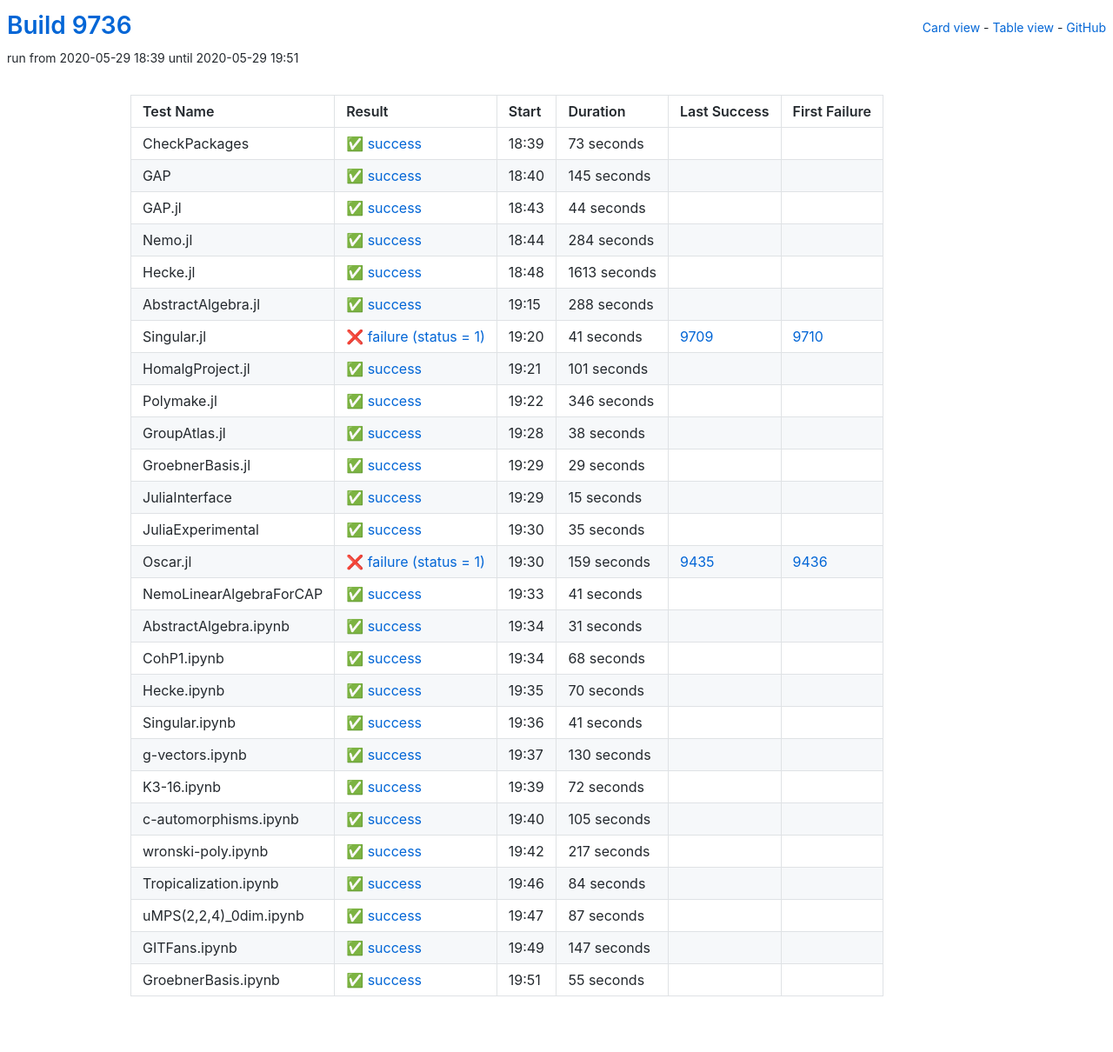
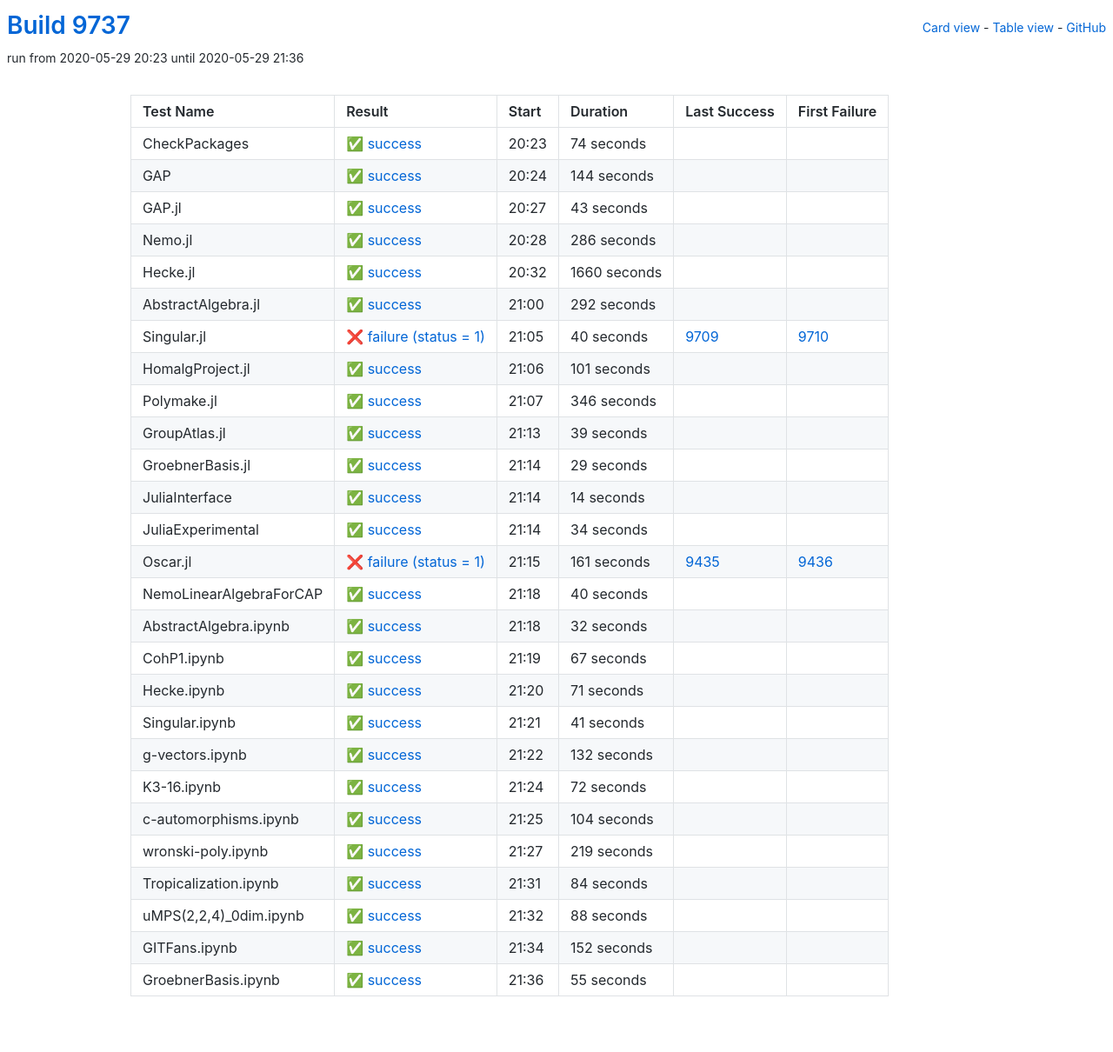
Before and after one commit to oscar-system/oscar-ci-status, a Jekyll site: the page built from table.html, in a window 1280 px wide. Shown: the whole page at 87% size. Built offline with Jekyll 4.4.1, drawn with Linux system fonts in a browser that asks for light colours.

Commit message:
Build 9737

```diff
--- a/_data/ci.yml
+++ b/_data/ci.yml
@@ -1,89 +1,89 @@
-build: 9736
-build_url: https://oscarci.mathematik.uni-kl.de/job/oscar/9736/
+build: 9737
+build_url: https://oscarci.mathematik.uni-kl.de/job/oscar/9737/
 job: oscar
 tests:
-- duration: 73
+- duration: 74
   exitcode: 0
   first_failure: false
   first_failure_url: null
   id: checkpackages
   last_success: false
   last_success_url: null
-  log: https://oscarci.mathematik.uni-kl.de/job/oscar/9736/artifact/logs/build-9736/CheckPackages.log
+  log: https://oscarci.mathematik.uni-kl.de/job/oscar/9737/artifact/logs/build-9737/CheckPackages.log
   name: CheckPackages
-  start: 2020-05-29 18:39
+  start: 2020-05-29 20:23
   status: success
   success: true
-- duration: 145
+- duration: 144
   exitcode: 0
   first_failure: false
   first_failure_url: null
   id: gap
   last_success: false
   last_success_url: null
-  log: https://oscarci.mathematik.uni-kl.de/job/oscar/9736/artifact/logs/build-9736/GAP.log
+  log: https://oscarci.mathematik.uni-kl.de/job/oscar/9737/artifact/logs/build-9737/GAP.log
   name: GAP
-  start: 2020-05-29 18:40
+  start: 2020-05-29 20:24
   status: success
   success: true
-- duration: 44
+- duration: 43
   exitcode: 0
   first_failure: false
   first_failure_url: null
   id: gap-jl
   last_success: false
   last_success_url: null
-  log: https://oscarci.mathematik.uni-kl.de/job/oscar/9736/artifact/logs/build-9736/GAP.jl.log
+  log: https://oscarci.mathematik.uni-kl.de/job/oscar/9737/artifact/logs/build-9737/GAP.jl.log
   name: GAP.jl
-  start: 2020-05-29 18:43
+  start: 2020-05-29 20:27
   status: success
   success: true
-- duration: 284
+- duration: 286
   exitcode: 0
   first_failure: false
   first_failure_url: null
   id: nemo-jl
   last_success: false
   last_success_url: null
-  log: https://oscarci.mathematik.uni-kl.de/job/oscar/9736/artifact/logs/build-9736/Nemo.jl.log
+  log: https://oscarci.mathematik.uni-kl.de/job/oscar/9737/artifact/logs/build-9737/Nemo.jl.log
   name: Nemo.jl
-  start: 2020-05-29 18:44
+  start: 2020-05-29 20:28
   status: success
   success: true
-- duration: 1613
+- duration: 1660
   exitcode: 0
   first_failure: false
   first_failure_url: null
   id: hecke-jl
   last_success: false
   last_success_url: null
-  log: https://oscarci.mathematik.uni-kl.de/job/oscar/9736/artifact/logs/build-9736/Hecke.jl.log
+  log: https://oscarci.mathematik.uni-kl.de/job/oscar/9737/artifact/logs/build-9737/Hecke.jl.log
   name: Hecke.jl
-  start: 2020-05-29 18:48
+  start: 2020-05-29 20:32
   status: success
   success: true
-- duration: 288
+- duration: 292
   exitcode: 0
   first_failure: false
   first_failure_url: null
   id: abstractalgebra-jl
   last_success: false
   last_success_url: null
-  log: https://oscarci.mathematik.uni-kl.de/job/oscar/9736/artifact/logs/build-9736/AbstractAlgebra.jl.log
+  log: https://oscarci.mathematik.uni-kl.de/job/oscar/9737/artifact/logs/build-9737/AbstractAlgebra.jl.log
   name: AbstractAlgebra.jl
-  start: 2020-05-29 19:15
+  start: 2020-05-29 21:00
   status: success
   success: true
-- duration: 41
+- duration: 40
   exitcode: 1
   first_failure: 9710
   first_failure_url: https://oscarci.mathematik.uni-kl.de/job/oscar/9710/
   id: singular-jl
   last_success: 9709
   last_success_url: https://oscarci.mathematik.uni-kl.de/job/oscar/9709/
-  log: https://oscarci.mathematik.uni-kl.de/job/oscar/9736/artifact/logs/build-9736/Singular.jl.log
+  log: https://oscarci.mathematik.uni-kl.de/job/oscar/9737/artifact/logs/build-9737/Singular.jl.log
   name: Singular.jl
-  start: 2020-05-29 19:20
+  start: 2020-05-29 21:05
   status: failure
   success: false
 - duration: 101
@@ -93,9 +93,9 @@
   id: homalgproject-jl
   last_success: false
   last_success_url: null
-  log: https://oscarci.mathematik.uni-kl.de/job/oscar/9736/artifact/logs/build-9736/HomalgProject.jl.log
+  log: https://oscarci.mathematik.uni-kl.de/job/oscar/9737/artifact/logs/build-9737/HomalgProject.jl.log
   name: HomalgProject.jl
-  start: 2020-05-29 19:21
+  start: 2020-05-29 21:06
   status: success
   success: true
 - duration: 346
@@ -105,21 +105,21 @@
   id: polymake-jl
   last_success: false
   last_success_url: null
-  log: https://oscarci.mathematik.uni-kl.de/job/oscar/9736/artifact/logs/build-9736/Polymake.jl.log
+  log: https://oscarci.mathematik.uni-kl.de/job/oscar/9737/artifact/logs/build-9737/Polymake.jl.log
   name: Polymake.jl
-  start: 2020-05-29 19:22
+  start: 2020-05-29 21:07
   status: success
   success: true
-- duration: 38
+- duration: 39
   exitcode: 0
   first_failure: false
   first_failure_url: null
   id: groupatlas-jl
   last_success: false
   last_success_url: null
-  log: https://oscarci.mathematik.uni-kl.de/job/oscar/9736/artifact/logs/build-9736/GroupAtlas.jl.log
+  log: https://oscarci.mathematik.uni-kl.de/job/oscar/9737/artifact/logs/build-9737/GroupAtlas.jl.log
   name: GroupAtlas.jl
-  start: 2020-05-29 19:28
+  start: 2020-05-29 21:13
   status: success
   success: true
 - duration: 29
@@ -129,93 +129,93 @@
   id: groebnerbasis-jl
   last_success: false
   last_success_url: null
-  log: https://oscarci.mathematik.uni-kl.de/job/oscar/9736/artifact/logs/build-9736/GroebnerBasis.jl.log
+  log: https://oscarci.mathematik.uni-kl.de/job/oscar/9737/artifact/logs/build-9737/GroebnerBasis.jl.log
   name: GroebnerBasis.jl
-  start: 2020-05-29 19:29
+  start: 2020-05-29 21:14
   status: success
   success: true
-- duration: 15
+- duration: 14
   exitcode: 0
   first_failure: false
   first_failure_url: null
   id: juliainterface
   last_success: false
   last_success_url: null
-  log: https://oscarci.mathematik.uni-kl.de/job/oscar/9736/artifact/logs/build-9736/JuliaInterface.log
+  log: https://oscarci.mathematik.uni-kl.de/job/oscar/9737/artifact/logs/build-9737/JuliaInterface.log
   name: JuliaInterface
-  start: 2020-05-29 19:29
+  start: 2020-05-29 21:14
   status: success
   success: true
-- duration: 35
+- duration: 34
   exitcode: 0
   first_failure: false
   first_failure_url: null
   id: juliaexperimental
   last_success: false
   last_success_url: null
-  log: https://oscarci.mathematik.uni-kl.de/job/oscar/9736/artifact/logs/build-9736/JuliaExperimental.log
+  log: https://oscarci.mathematik.uni-kl.de/job/oscar/9737/artifact/logs/build-9737/JuliaExperimental.log
   name: JuliaExperimental
-  start: 2020-05-29 19:30
+  start: 2020-05-29 21:14
   status: success
   success: true
-- duration: 159
+- duration: 161
   exitcode: 1
   first_failure: 9436
   first_failure_url: https://oscarci.mathematik.uni-kl.de/job/oscar/9436/
   id: oscar-jl
   last_success: 9435
   last_success_url: https://oscarci.mathematik.uni-kl.de/job/oscar/9435/
-  log: https://oscarci.mathematik.uni-kl.de/job/oscar/9736/artifact/logs/build-9736/Oscar.jl.log
+  log: https://oscarci.mathematik.uni-kl.de/job/oscar/9737/artifact/logs/build-9737/Oscar.jl.log
   name: Oscar.jl
-  start: 2020-05-29 19:30
+  start: 2020-05-29 21:15
   status: failure
   success: false
-- duration: 41
+- duration: 40
   exitcode: 0
   first_failure: false
   first_failure_url: null
   id: nemolinearalgebraforcap
   last_success: false
   last_success_url: null
-  log: https://oscarci.mathematik.uni-kl.de/job/oscar/9736/artifact/logs/build-9736/NemoLinearAlgebraForCAP.log
+  log: https://oscarci.mathematik.uni-kl.de/job/oscar/9737/artifact/logs/build-9737/NemoLinearAlgebraForCAP.log
   name: NemoLinearAlgebraForCAP
-  start: 2020-05-29 19:33
+  start: 2020-05-29 21:18
   status: success
   success: true
-- duration: 31
+- duration: 32
   exitcode: 0
   first_failure: false
   first_failure_url: null
   id: abstractalgebra-ipynb
   last_success: false
   last_success_url: null
-  log: https://oscarci.mathematik.uni-kl.de/job/oscar/9736/artifact/logs/build-9736/AbstractAlgebra.ipynb.log
+  log: https://oscarci.mathematik.uni-kl.de/job/oscar/9737/artifact/logs/build-9737/AbstractAlgebra.ipynb.log
   name: AbstractAlgebra.ipynb
-  start: 2020-05-29 19:34
+  start: 2020-05-29 21:18
   status: success
   success: true
-- duration: 68
+- duration: 67
   exitcode: 0
   first_failure: false
   first_failure_url: null
   id: cohp1-ipynb
   last_success: false
   last_success_url: null
-  log: https://oscarci.mathematik.uni-kl.de/job/oscar/9736/artifact/logs/build-9736/CohP1.ipynb.log
+  log: https://oscarci.mathematik.uni-kl.de/job/oscar/9737/artifact/logs/build-9737/CohP1.ipynb.log
   name: CohP1.ipynb
-  start: 2020-05-29 19:34
+  start: 2020-05-29 21:19
   status: success
   success: true
-- duration: 70
+- duration: 71
   exitcode: 0
   first_failure: false
   first_failure_url: null
   id: hecke-ipynb
   last_success: false
   last_success_url: null
-  log: https://oscarci.mathematik.uni-kl.de/job/oscar/9736/artifact/logs/build-9736/Hecke.ipynb.log
+  log: https://oscarci.mathematik.uni-kl.de/job/oscar/9737/artifact/logs/build-9737/Hecke.ipynb.log
   name: Hecke.ipynb
-  start: 2020-05-29 19:35
+  start: 2020-05-29 21:20
   status: success
   success: true
 - duration: 41
@@ -225,21 +225,21 @@
   id: singular-ipynb
   last_success: false
   last_success_url: null
-  log: https://oscarci.mathematik.uni-kl.de/job/oscar/9736/artifact/logs/build-9736/Singular.ipynb.log
+  log: https://oscarci.mathematik.uni-kl.de/job/oscar/9737/artifact/logs/build-9737/Singular.ipynb.log
   name: Singular.ipynb
-  start: 2020-05-29 19:36
+  start: 2020-05-29 21:21
   status: success
   success: true
-- duration: 130
+- duration: 132
   exitcode: 0
   first_failure: false
   first_failure_url: null
   id: g-vectors-ipynb
   last_success: false
   last_success_url: null
-  log: https://oscarci.mathematik.uni-kl.de/job/oscar/9736/artifact/logs/build-9736/g-vectors.ipynb.log
+  log: https://oscarci.mathematik.uni-kl.de/job/oscar/9737/artifact/logs/build-9737/g-vectors.ipynb.log
   name: g-vectors.ipynb
-  start: 2020-05-29 19:37
+  start: 2020-05-29 21:22
   status: success
   success: true
 - duration: 72
@@ -249,33 +249,33 @@
   id: k3-16-ipynb
   last_success: false
   last_success_url: null
-  log: https://oscarci.mathematik.uni-kl.de/job/oscar/9736/artifact/logs/build-9736/K3-16.ipynb.log
+  log: https://oscarci.mathematik.uni-kl.de/job/oscar/9737/artifact/logs/build-9737/K3-16.ipynb.log
   name: K3-16.ipynb
-  start: 2020-05-29 19:39
+  start: 2020-05-29 21:24
   status: success
   success: true
-- duration: 105
+- duration: 104
   exitcode: 0
   first_failure: false
   first_failure_url: null
   id: c-automorphisms-ipynb
   last_success: false
   last_success_url: null
-  log: https://oscarci.mathematik.uni-kl.de/job/oscar/9736/artifact/logs/build-9736/c-automorphisms.ipynb.log
+  log: https://oscarci.mathematik.uni-kl.de/job/oscar/9737/artifact/logs/build-9737/c-automorphisms.ipynb.log
   name: c-automorphisms.ipynb
-  start: 2020-05-29 19:40
+  start: 2020-05-29 21:25
   status: success
   success: true
-- duration: 217
+- duration: 219
   exitcode: 0
   first_failure: false
   first_failure_url: null
   id: wronski-poly-ipynb
   last_success: false
   last_success_url: null
-  log: https://oscarci.mathematik.uni-kl.de/job/oscar/9736/artifact/logs/build-9736/wronski-poly.ipynb.log
+  log: https://oscarci.mathematik.uni-kl.de/job/oscar/9737/artifact/logs/build-9737/wronski-poly.ipynb.log
   name: wronski-poly.ipynb
-  start: 2020-05-29 19:42
+  start: 2020-05-29 21:27
   status: success
   success: true
 - duration: 84
@@ -285,33 +285,33 @@
   id: tropicalization-ipynb
   last_success: false
   last_success_url: null
-  log: https://oscarci.mathematik.uni-kl.de/job/oscar/9736/artifact/logs/build-9736/Tropicalization.ipynb.log
+  log: https://oscarci.mathematik.uni-kl.de/job/oscar/9737/artifact/logs/build-9737/Tropicalization.ipynb.log
   name: Tropicalization.ipynb
-  start: 2020-05-29 19:46
+  start: 2020-05-29 21:31
   status: success
   success: true
-- duration: 87
+- duration: 88
   exitcode: 0
   first_failure: false
   first_failure_url: null
   id: umps-2-2-4-0dim-ipynb
   last_success: false
   last_success_url: null
-  log: https://oscarci.mathematik.uni-kl.de/job/oscar/9736/artifact/logs/build-9736/uMPS-2-2-4-_0dim.ipynb.log
+  log: https://oscarci.mathematik.uni-kl.de/job/oscar/9737/artifact/logs/build-9737/uMPS-2-2-4-_0dim.ipynb.log
   name: uMPS(2,2,4)_0dim.ipynb
-  start: 2020-05-29 19:47
+  start: 2020-05-29 21:32
   status: success
   success: true
-- duration: 147
+- duration: 152
   exitcode: 0
   first_failure: false
   first_failure_url: null
   id: gitfans-ipynb
   last_success: false
   last_success_url: null
-  log: https://oscarci.mathematik.uni-kl.de/job/oscar/9736/artifact/logs/build-9736/GITFans.ipynb.log
+  log: https://oscarci.mathematik.uni-kl.de/job/oscar/9737/artifact/logs/build-9737/GITFans.ipynb.log
   name: GITFans.ipynb
-  start: 2020-05-29 19:49
+  start: 2020-05-29 21:34
   status: success
   success: true
 - duration: 55
@@ -321,8 +321,8 @@
   id: groebnerbasis-ipynb
   last_success: false
   last_success_url: null
-  log: https://oscarci.mathematik.uni-kl.de/job/oscar/9736/artifact/logs/build-9736/GroebnerBasis.ipynb.log
+  log: https://oscarci.mathematik.uni-kl.de/job/oscar/9737/artifact/logs/build-9737/GroebnerBasis.ipynb.log
   name: GroebnerBasis.ipynb
-  start: 2020-05-29 19:51
+  start: 2020-05-29 21:36
   status: success
   success: true
```
Also changed, not shown: README.md.
